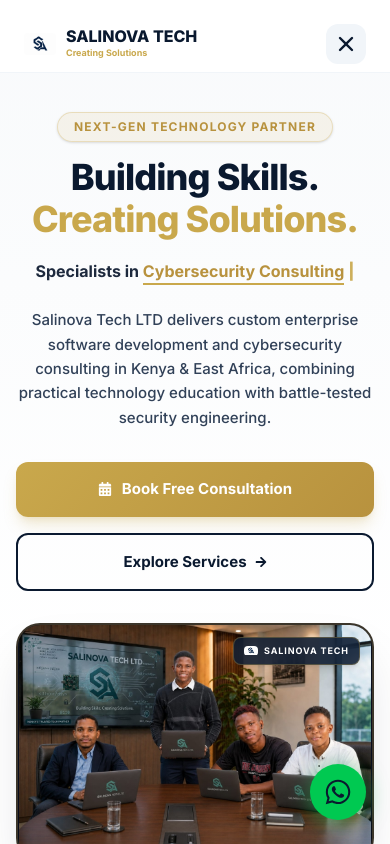
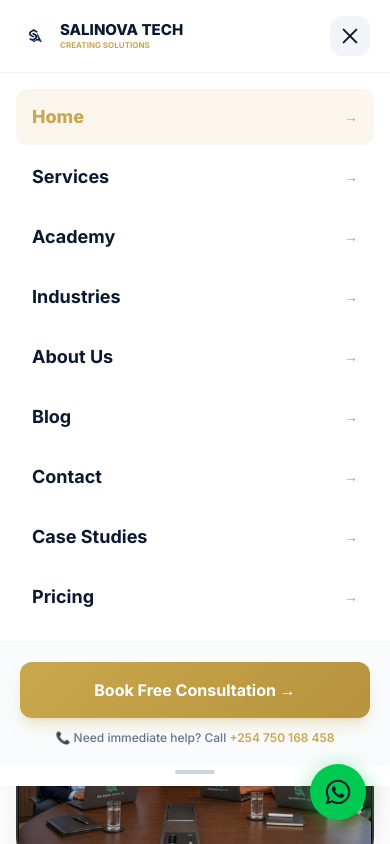
Before and after one commit to Ali-mahirizi-abdalla/Salinova-Tech-LTD-Website, a React (Vite) app: page / in a window 390 px wide. Both pictures are taken after a click on the button 354 px from the left and 36 px from the top of the page. Shown: the top 844 px of the page. Built offline with nearby package versions, Linux system fonts and the light colour scheme.

Commit message:
feat: make hamburger menu fully responsive and functional

```diff
--- a/src/components/Navbar.jsx
+++ b/src/components/Navbar.jsx
@@ -1,10 +1,11 @@
-import React, { useState, useEffect, useRef } from 'react';
+import React, { useState, useEffect, useRef, useCallback } from 'react';
 import { Link, useLocation } from 'react-router-dom';
 import { Logo } from './Logo';
-import { HiMenu, HiX, HiChevronDown } from 'react-icons/hi';
+import { HiChevronDown } from 'react-icons/hi';
 import { cn } from '../utils/cn';
 import { motion, AnimatePresence } from 'framer-motion';
 
+/* ─── Desktop Dropdown ─── */
 const DropdownMenu = ({ label, items, currentPath }) => {
   const [open, setOpen] = useState(false);
   const ref = useRef(null);
@@ -63,37 +64,151 @@
   );
 };
 
+/* ─── Animated Hamburger / X Icon ─── */
+const HamburgerIcon = ({ isOpen }) => (
+  <div className="w-5 h-4 relative flex flex-col justify-between">
+    <span
+      className={cn(
+        'block h-[2px] w-full bg-current rounded-full transition-all duration-300 origin-center',
+        isOpen ? 'translate-y-[7px] rotate-45' : ''
+      )}
+    />
+    <span
+      className={cn(
+        'block h-[2px] w-full bg-current rounded-full transition-all duration-300',
+        isOpen ? 'opacity-0 scale-x-0' : ''
+      )}
+    />
+    <span
+      className={cn(
+        'block h-[2px] w-full bg-current rounded-full transition-all duration-300 origin-center',
+        isOpen ? '-translate-y-[7px] -rotate-45' : ''
+      )}
+    />
+  </div>
+);
+
+/* ─── Mobile Drawer Link ─── */
+const MobileLink = ({ link, index, currentPath, onClick }) => (
+  <motion.div
+    initial={{ opacity: 0, x: -20 }}
+    animate={{ opacity: 1, x: 0 }}
+    transition={{ duration: 0.25, delay: 0.05 + index * 0.04 }}
+  >
+    <Link
+      to={link.path}
+      className={cn(
+        'text-lg font-bold py-3.5 px-4 rounded-xl transition-all flex items-center justify-between group',
+        currentPath === link.path
+          ? 'text-gold bg-gold/10 font-extrabold'
+          : 'text-navy hover:bg-slate-50 active:bg-slate-100'
+      )}
+      onClick={onClick}
+    >
+      <span>{link.name}</span>
+      <span
+        className={cn(
+          'text-sm transition-transform duration-200 group-hover:translate-x-1',
+          currentPath === link.path ? 'text-gold' : 'text-slate-400'
+        )}
+      >
+        →
+      </span>
+    </Link>
+  </motion.div>
+);
+
+/* ─── Main Navbar ─── */
 export const Navbar = () => {
   const [isOpen, setIsOpen] = useState(false);
   const [scrolled, setScrolled] = useState(false);
   const location = useLocation();
+  const drawerRef = useRef(null);
+  const touchStartRef = useRef({ x: 0, y: 0 });
+  const firstFocusableRef = useRef(null);
 
+  /* --- Scroll detection --- */
   useEffect(() => {
     const handleScroll = () => setScrolled(window.scrollY > 20);
-    window.addEventListener('scroll', handleScroll);
+    window.addEventListener('scroll', handleScroll, { passive: true });
     return () => window.removeEventListener('scroll', handleScroll);
   }, []);
 
+  /* --- Close on route change --- */
   useEffect(() => {
     setIsOpen(false);
   }, [location]);
 
+  /* --- Lock body scroll when drawer is open --- */
   useEffect(() => {
     if (isOpen) {
       document.body.style.overflow = 'hidden';
+      document.body.style.touchAction = 'none';
     } else {
       document.body.style.overflow = '';
+      document.body.style.touchAction = '';
+    }
+    return () => {
+      document.body.style.overflow = '';
+      document.body.style.touchAction = '';
+    };
+  }, [isOpen]);
+
+  /* --- Close on Escape key --- */
+  useEffect(() => {
+    const handleKeyDown = (e) => {
+      if (e.key === 'Escape' && isOpen) {
+        setIsOpen(false);
+      }
+    };
+    document.addEventListener('keydown', handleKeyDown);
+    return () => document.removeEventListener('keydown', handleKeyDown);
+  }, [isOpen]);
+
+  /* --- Focus trap: return focus to hamburger button --- */
+  const hamburgerRef = useRef(null);
+  useEffect(() => {
+    if (!isOpen && hamburgerRef.current) {
+      hamburgerRef.current.focus();
     }
   }, [isOpen]);
 
+  /* --- Swipe-to-close gesture (swipe up) --- */
+  const handleTouchStart = useCallback((e) => {
+    touchStartRef.current = {
+      x: e.touches[0].clientX,
+      y: e.touches[0].clientY,
+    };
+  }, []);
+
+  const handleTouchEnd = useCallback((e) => {
+    const deltaX = e.changedTouches[0].clientX - touchStartRef.current.x;
+    const deltaY = e.changedTouches[0].clientY - touchStartRef.current.y;
+    // Swipe up (> 80px vertical, mostly vertical) closes the drawer
+    if (deltaY < -80 && Math.abs(deltaX) < Math.abs(deltaY)) {
+      setIsOpen(false);
+    }
+  }, []);
+
+  /* --- Close on window resize past breakpoint --- */
+  useEffect(() => {
+    const handleResize = () => {
+      if (window.innerWidth >= 1024 && isOpen) {
+        setIsOpen(false);
+      }
+    };
+    window.addEventListener('resize', handleResize);
+    return () => window.removeEventListener('resize', handleResize);
+  }, [isOpen]);
+
   const primaryLinks = [
-    { name: 'Home',        path: '/' },
-    { name: 'Services',    path: '/services' },
-    { name: 'Academy',     path: '/academy' },
-    { name: 'Industries',  path: '/industries' },
-    { name: 'About Us',    path: '/about' },
-    { name: 'Blog',        path: '/blog' },
-    { name: 'Contact',     path: '/contact' },
+    { name: 'Home',       path: '/' },
+    { name: 'Services',   path: '/services' },
+    { name: 'Academy',    path: '/academy' },
+    { name: 'Industries', path: '/industries' },
+    { name: 'About Us',   path: '/about' },
+    { name: 'Blog',       path: '/blog' },
+    { name: 'Contact',    path: '/contact' },
   ];
 
   const moreLinks = [
@@ -108,20 +223,20 @@
       className={cn(
         'fixed top-0 w-full z-50 transition-all duration-300',
         scrolled
-          ? 'bg-white/95 backdrop-blur-md shadow-md border-b border-slate-200 py-3'
-          : 'bg-white/90 backdrop-blur-sm py-4 border-b border-slate-100'
+          ? 'bg-white/95 backdrop-blur-md shadow-md border-b border-slate-200 py-2 sm:py-3'
+          : 'bg-white/90 backdrop-blur-sm py-3 sm:py-4 border-b border-slate-100'
       )}
     >
       <div className="w-full max-w-[1700px] mx-auto px-4 sm:px-8 lg:px-12 xl:px-16 flex items-center justify-between">
 
         {/* Brand Logo */}
-        <Link to="/" className="flex items-center gap-2.5 sm:gap-3 shrink-0 group">
-          <Logo size={36} className="transition-transform group-hover:scale-105" />
+        <Link to="/" className="flex items-center gap-2 sm:gap-3 shrink-0 group">
+          <Logo size={scrolled ? 30 : 36} className="transition-all duration-300 group-hover:scale-105" />
           <div className="flex flex-col justify-center">
-            <span className="text-[15px] sm:text-[17px] font-extrabold text-navy tracking-wide leading-none">
+            <span className="text-[14px] sm:text-[15px] md:text-[17px] font-extrabold text-navy tracking-wide leading-none">
               SALINOVA TECH LTD
             </span>
-            <span className="text-[8px] sm:text-[10px] font-bold text-gold tracking-tight mt-0.5 uppercase">
+            <span className="text-[8px] sm:text-[9px] md:text-[10px] font-bold text-gold tracking-tight mt-0.5 uppercase">
               Building Skills. Creating Solutions.
             </span>
           </div>
@@ -134,11 +249,18 @@
               key={link.name}
               to={link.path}
               className={cn(
-                'text-sm font-bold transition-colors whitespace-nowrap',
+                'text-sm font-bold transition-colors whitespace-nowrap relative group',
                 location.pathname === link.path ? 'text-gold' : 'text-navy hover:text-gold'
               )}
             >
               {link.name}
+              {/* Active underline indicator */}
+              <span
+                className={cn(
+                  'absolute -bottom-1 left-0 h-0.5 bg-gold rounded-full transition-all duration-300',
+                  location.pathname === link.path ? 'w-full' : 'w-0 group-hover:w-full'
+                )}
+              />
             </Link>
           ))}
           <DropdownMenu label="More" items={moreLinks} currentPath={location.pathname} />
@@ -156,76 +278,127 @@
 
         {/* Mobile Hamburger Button */}
         <button
-          className="lg:hidden w-10 h-10 rounded-xl bg-slate-100 flex items-center justify-center text-navy text-2xl focus:outline-none hover:bg-gold/10 hover:text-gold transition-colors"
+          ref={hamburgerRef}
+          className={cn(
+            'lg:hidden w-11 h-11 rounded-xl flex items-center justify-center transition-all duration-300 focus:outline-none focus-visible:ring-2 focus-visible:ring-gold focus-visible:ring-offset-2',
+            isOpen
+              ? 'bg-gold/10 text-gold'
+              : 'bg-slate-100 text-navy hover:bg-gold/10 hover:text-gold active:scale-95'
+          )}
           onClick={() => setIsOpen(!isOpen)}
           aria-label={isOpen ? 'Close menu' : 'Open menu'}
+          aria-expanded={isOpen}
+          aria-controls="mobile-nav-drawer"
         >
-          {isOpen ? <HiX /> : <HiMenu />}
+          <HamburgerIcon isOpen={isOpen} />
         </button>
       </div>
 
-      {/* Mobile Drawer (Full Screen, High z-index) */}
+      {/* ─── Mobile Drawer ─── */}
       <AnimatePresence>
         {isOpen && (
+          <>
+            {/* Backdrop Overlay */}
             <motion.div
-            className="fixed inset-0 bg-white z-[999] flex flex-col pt-6 px-6 overflow-y-auto lg:hidden"
+              className="fixed inset-0 bg-black/30 backdrop-blur-sm z-[998] lg:hidden"
+              initial={{ opacity: 0 }}
+              animate={{ opacity: 1 }}
+              exit={{ opacity: 0 }}
+              transition={{ duration: 0.25 }}
+              onClick={() => setIsOpen(false)}
+              aria-hidden="true"
+            />
+
+            {/* Drawer Panel */}
+            <motion.nav
+              ref={drawerRef}
+              id="mobile-nav-drawer"
+              role="dialog"
+              aria-modal="true"
+              aria-label="Mobile navigation"
+              className={cn(
+                'fixed inset-x-0 top-0 bg-white z-[999] flex flex-col lg:hidden',
+                'max-h-[100dvh] overflow-y-auto overscroll-contain',
+                'safe-area-inset'
+              )}
+              style={{
+                paddingTop: 'env(safe-area-inset-top, 0px)',
+                paddingBottom: 'env(safe-area-inset-bottom, 0px)',
+              }}
               initial={{ opacity: 0, y: '-100%' }}
               animate={{ opacity: 1, y: 0 }}
               exit={{ opacity: 0, y: '-100%' }}
-            transition={{ duration: 0.3, ease: 'easeInOut' }}
+              transition={{ duration: 0.35, ease: [0.32, 0.72, 0, 1] }}
+              onTouchStart={handleTouchStart}
+              onTouchEnd={handleTouchEnd}
             >
-            {/* Header with Close */}
-            <div className="flex items-center justify-between pb-6 border-b border-slate-100">
-              <Link to="/" onClick={() => setIsOpen(false)} className="flex items-center gap-2.5">
-                <Logo size={32} />
+              {/* Drawer Header */}
+              <div className="flex items-center justify-between px-5 sm:px-6 py-4 border-b border-slate-100 shrink-0">
+                <Link
+                  to="/"
+                  onClick={() => setIsOpen(false)}
+                  className="flex items-center gap-2.5"
+                  ref={firstFocusableRef}
+                >
+                  <Logo size={30} />
                   <div className="flex flex-col">
-                  <span className="text-base font-extrabold text-navy leading-none">SALINOVA TECH</span>
-                  <span className="text-[9px] font-bold text-gold mt-0.5">Creating Solutions</span>
+                    <span className="text-[15px] sm:text-base font-extrabold text-navy leading-none">SALINOVA TECH</span>
+                    <span className="text-[8px] sm:text-[9px] font-bold text-gold mt-0.5 uppercase">Creating Solutions</span>
                   </div>
                 </Link>
                 <button
                   onClick={() => setIsOpen(false)}
-                className="w-10 h-10 rounded-xl bg-slate-100 flex items-center justify-center text-navy text-2xl focus:outline-none hover:bg-red-50 hover:text-red-500"
+                  className="w-10 h-10 rounded-xl bg-slate-100 flex items-center justify-center text-navy transition-colors hover:bg-red-50 hover:text-red-500 active:scale-95 focus:outline-none focus-visible:ring-2 focus-visible:ring-red-400"
                   aria-label="Close menu"
                 >
-                <HiX />
+                  <HamburgerIcon isOpen={true} />
                 </button>
               </div>
 
-            {/* Mobile Nav Links */}
-            <div className="flex flex-col gap-2 py-6 flex-1">
-              {allLinks.map((link) => (
-                <Link
+              {/* Navigation Links */}
+              <div className="flex flex-col gap-1 px-4 sm:px-5 py-4 sm:py-5 flex-1 overflow-y-auto">
+                {allLinks.map((link, i) => (
+                  <MobileLink
                     key={link.name}
-                  to={link.path}
-                  className={cn(
-                    'text-lg font-bold py-3 px-4 rounded-xl transition-all flex items-center justify-between',
-                    location.pathname === link.path
-                      ? 'text-gold bg-gold/10 font-extrabold'
-                      : 'text-navy hover:bg-slate-50'
-                  )}
+                    link={link}
+                    index={i}
+                    currentPath={location.pathname}
                     onClick={() => setIsOpen(false)}
-                >
-                  <span>{link.name}</span>
-                  <span className="text-xs text-slate-400">→</span>
-                </Link>
+                  />
                 ))}
               </div>
 
-            {/* Mobile CTA */}
-            <div className="py-6 border-t border-slate-100 mt-auto">
+              {/* Drawer Footer CTA */}
+              <motion.div
+                className="px-5 sm:px-6 py-5 border-t border-slate-100 shrink-0 bg-slate-50/80"
+                initial={{ opacity: 0, y: 20 }}
+                animate={{ opacity: 1, y: 0 }}
+                transition={{ duration: 0.3, delay: 0.2 }}
+              >
                 <Link
                   to="/contact"
-                className="block w-full bg-gold-gradient text-white font-bold text-base py-4 rounded-xl text-center shadow-lg shadow-gold/25"
+                  className="block w-full bg-gold-gradient text-white font-bold text-base py-4 rounded-xl text-center shadow-lg shadow-gold/25 hover:brightness-110 active:scale-[0.98] transition-all"
                   onClick={() => setIsOpen(false)}
                 >
                   Book Free Consultation →
                 </Link>
                 <p className="text-center text-xs text-slate-500 font-medium mt-3">
-                📞 Need immediate help? Call +254 750 168 458
+                  📞 Need immediate help? Call{' '}
+                  <a
+                    href="tel:+254750168458"
+                    className="text-gold font-semibold hover:underline"
+                  >
+                    +254 750 168 458
+                  </a>
                 </p>
+              </motion.div>
+
+              {/* Swipe indicator pill */}
+              <div className="flex justify-center pb-3 pt-1 shrink-0">
+                <div className="w-10 h-1 rounded-full bg-slate-300" />
               </div>
-          </motion.div>
+            </motion.nav>
+          </>
         )}
       </AnimatePresence>
     </header>
```
Lines whose indentation alone changed are shown as unchanged.
